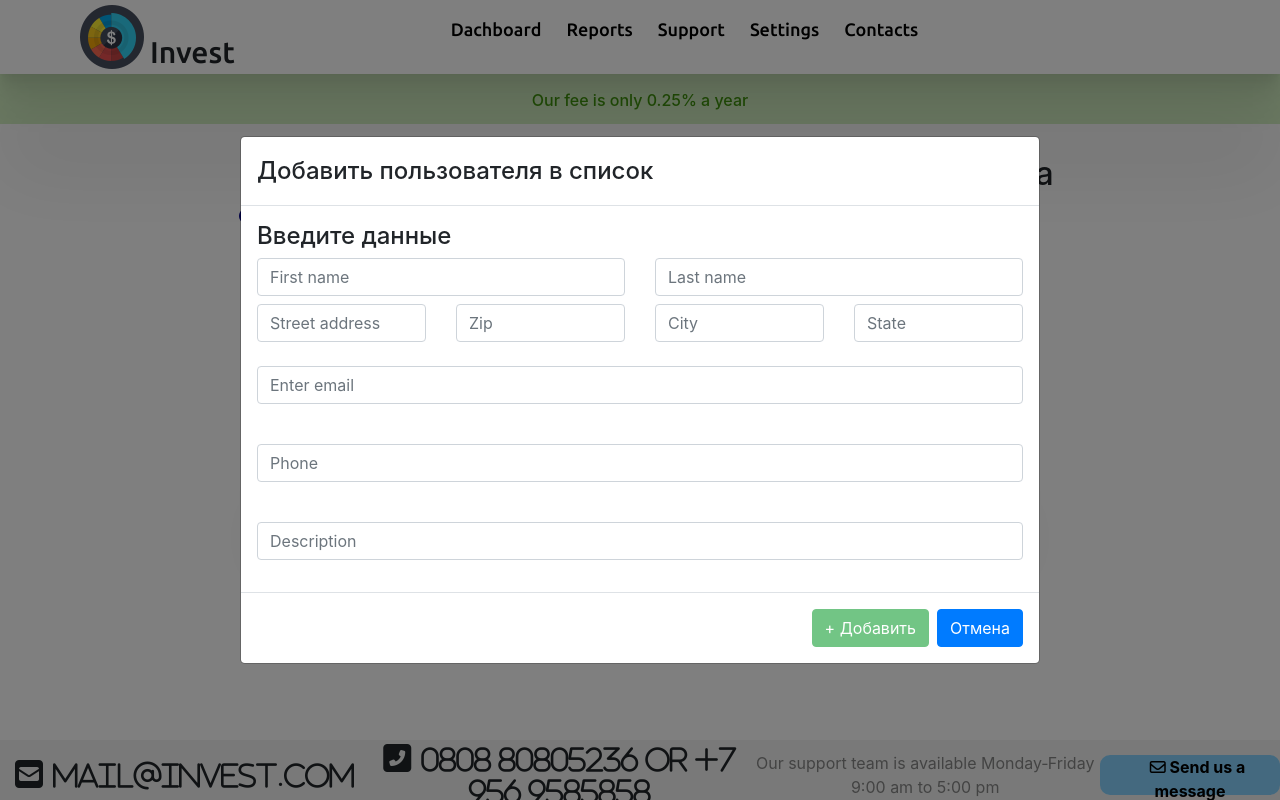
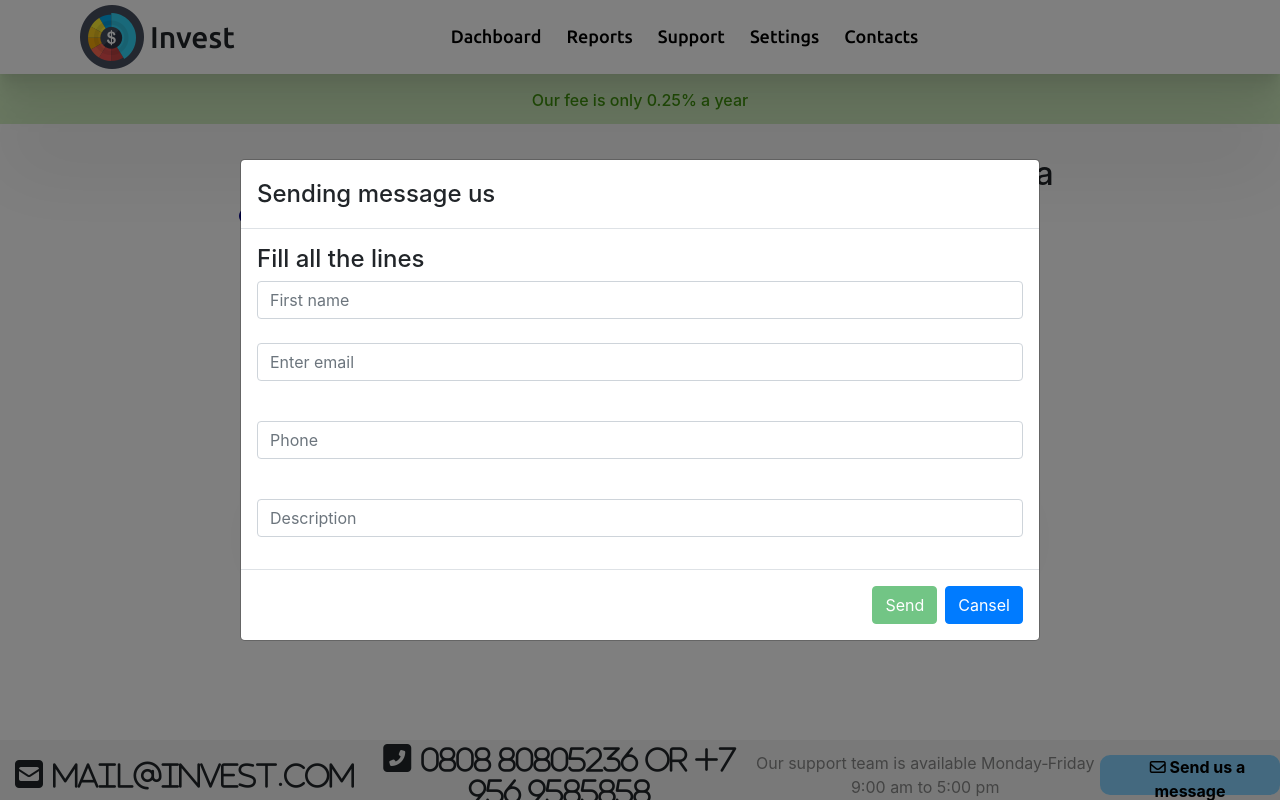
Before and after one commit to AleksandraMakhmutova/Invest_app_react, a React (Create React App) app in the folder client/: page / in a window 1280 px wide. Both pictures are taken after a click on the button "Send us a message". Shown: the top 800 px of the page. Built offline with nearby package versions, Linux system fonts and the light colour scheme; a web font is replaced by a local one.

Commit message:
change style header

```diff
--- a/client/src/Component/Header/style.module.css
+++ b/client/src/Component/Header/style.module.css
@@ -34,7 +34,7 @@
   background-image: url("./icon.png");
 }
 .logoMargin {
-  padding-top: 25px;
+  padding-top: 10px;
   padding-left: 5px;
 }
 .navbar .logo a {
@@ -53,6 +53,9 @@
   list-style: none;
   display: inline-block;
 }
+.menu {
+  margin-top: 15px;
+}
 .navbar .menu li a {
   display: block;
   color: rgb(0, 0, 0);
@@ -62,7 +65,10 @@
   transition: color 0.3s ease;
 }
 .navbar .menu li a:hover {
-  color: #000000;
+  color: #0011ff;
+  margin-top: 2px;
+  text-decoration: rgba(255, 255, 255, 0);
+  border-bottom: 2px solid blue;
 }
 .navbar.sticky .menu li a:hover {
   color: rgb(0, 0, 0);
--- a/client/src/Component/MessagePart/MeaasageModal/index.js
+++ b/client/src/Component/MessagePart/MeaasageModal/index.js
@@ -6,71 +6,31 @@ export default function MeaasageModal(props) {
   const [statusBtn, setStatusBtn] = useState(true);
 
   const [inputs, setInputs] = useState({
-    firstName: "",
-    lastName: "",
+    name: "",
     email: "",
     phone: "",
     description: "",
   });
 
-  const [address, setAddress] = useState({
-    streetAddress: "",
-    city: "",
-    state: "",
-    zip: "",
-  });
-
-  const { firstName, lastName, email, phone, description } = inputs;
-  const { streetAddress, city, state, zip } = address;
+  const { name, email, phone, description } = inputs;
 
   const handleChange = ({ target: { name, value } }) => {
     setInputs({
       ...inputs,
       [name]: value,
     });
-    setAddress({
-      ...address,
-      [name]: value,
-    });
-    if (
-      firstName &&
-      lastName &&
-      email &&
-      phone &&
-      streetAddress &&
-      city &&
-      state &&
-      zip &&
-      description
-    ) {
+    if (name && email && phone && description) {
       setStatusBtn(false);
     }
   };
 
   const handleSubmit = () => {
-    props.addNewUser(
-      firstName,
-      lastName,
-      email,
-      phone,
-      streetAddress,
-      city,
-      state,
-      zip,
-      description
-    );
+    props.addNewUser(name, email, phone, description);
     setInputs({
-      firstName: "",
-      lastName: "",
+      name: "",
       email: "",
       phone: "",
       description: "",
-    });
-    setAddress({
-      streetAddress: "",
-      city: "",
-      state: "",
-      zip: "",
     });
     props.onHide();
     setStatusBtn(true);
@@ -86,61 +46,19 @@ export default function MeaasageModal(props) {
       >
         <Modal.Header>
           <Modal.Title id="contained-modal-title-vcenter">
-            Добавить пользователя в список
+            Sending message us
           </Modal.Title>
         </Modal.Header>
         <Modal.Body>
-          <h4>Введите данные</h4>
+          <h4>Fill all the lines</h4>
           <Form>
             <Row>
               <Col>
                 <Form.Control
                   placeholder="First name"
                   onChange={handleChange}
-                  name="firstName"
-                  value={firstName}
-                />
-              </Col>
-              <Col>
-                <Form.Control
-                  placeholder="Last name"
-                  onChange={handleChange}
-                  name="lastName"
-                  value={lastName}
-                />
-              </Col>
-            </Row>
-            <Row className="mt-2">
-              <Col>
-                <Form.Control
-                  placeholder="Street address"
-                  onChange={handleChange}
-                  name="streetAddress"
-                  value={streetAddress}
-                />
-              </Col>
-              <Col>
-                <Form.Control
-                  placeholder="Zip"
-                  onChange={handleChange}
-                  name="zip"
-                  value={zip}
-                />
-              </Col>
-              <Col>
-                <Form.Control
-                  placeholder="City"
-                  onChange={handleChange}
-                  name="city"
-                  value={city}
-                />
-              </Col>
-              <Col>
-                <Form.Control
-                  placeholder="State"
-                  onChange={handleChange}
-                  name="state"
-                  value={state}
+                  name="name"
+                  value={name}
                 />
               </Col>
             </Row>
@@ -179,14 +97,14 @@ export default function MeaasageModal(props) {
         <Modal.Footer>
           {statusBtn ? (
             <Button variant="success" disabled>
-              + Добавить
+              Send
             </Button>
           ) : (
             <Button variant="success" onClick={handleSubmit}>
-              + Добавить
+              Send
             </Button>
           )}{" "}
-          <Button onClick={props.onHide}>Отмена</Button>
+          <Button onClick={props.onHide}>Cansel</Button>
         </Modal.Footer>
       </Modal>
     </>
```
